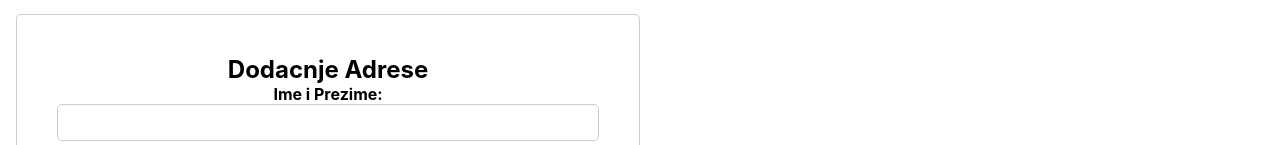
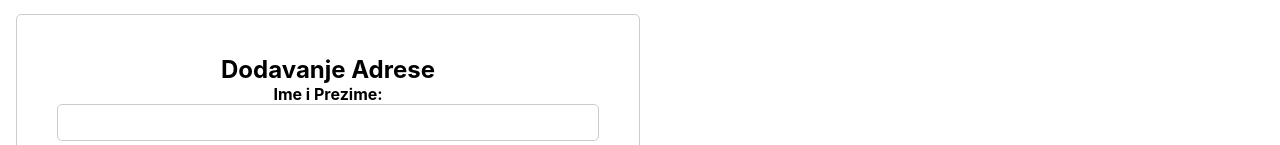
Before and after one commit to popovicmarko/OnlineShoping, a React (Create React App) app: page /ordering in a window 1280 px wide. Shown: the part 648-793 px from the top of the page. Built offline with nearby package versions, Linux system fonts and the light colour scheme.

Commit message:
unsift dodavanje eadrese

```diff
--- a/src/components/Form/FormAdress/FormAdress.js
+++ b/src/components/Form/FormAdress/FormAdress.js
@@ -21,7 +21,7 @@ const OrderForm = () => {
         <div className="Adresscontainer">
 
             <form  className='formAdress' onSubmit={handleSubmit}>
-                 <h2>Dodacnje Adrese</h2>
+                 <h2>Dodavanje Adrese</h2>
 
                 <label className='label'>
                     Ime i Prezime:
```
